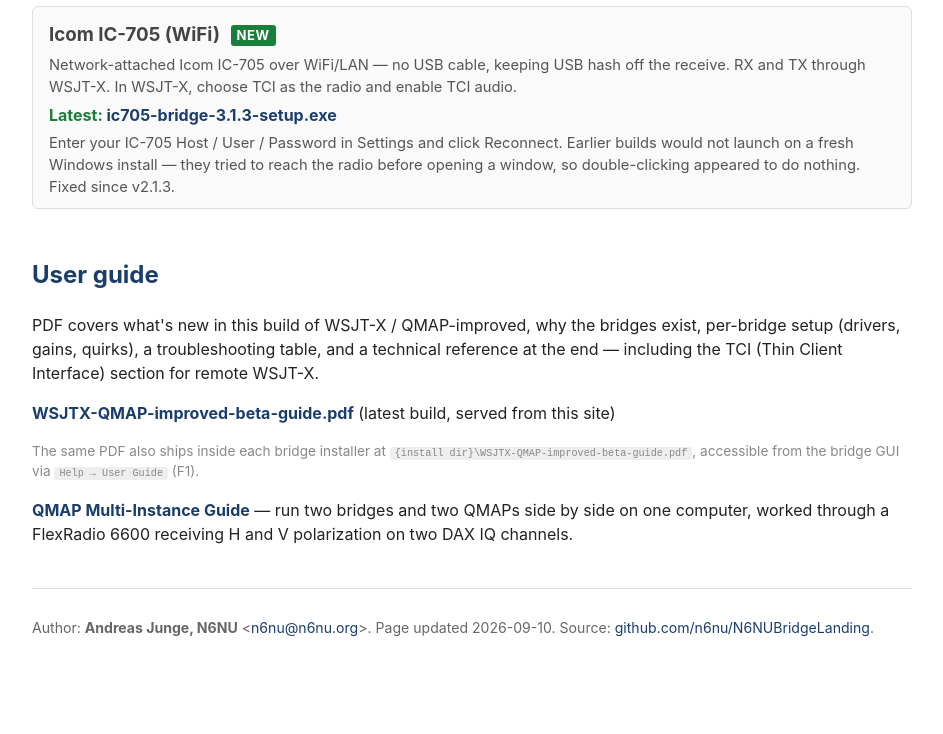
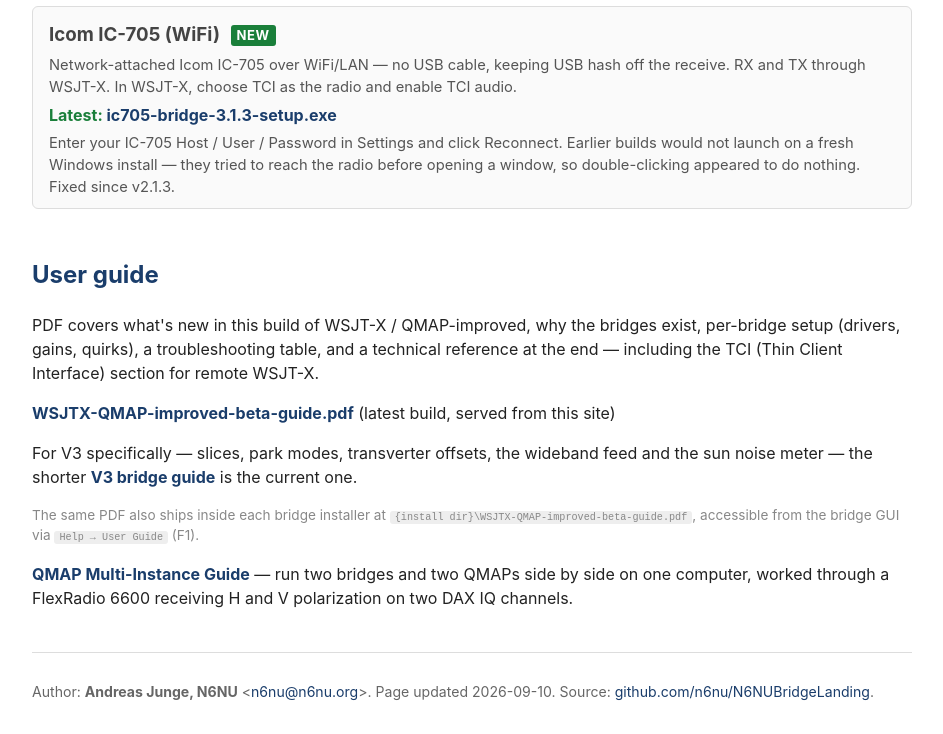
Before and after one commit to n6nu/N6NUBridgeLanding, a plain HTML site: page index.html in a window 1280 px wide. Shown: the part 3918-4652 px from the top of the page, without its empty margins (168-1111 px from the left). Before the commit the page ends 4588 px from the top, so only its background shows below. Drawn offline with Linux system fonts and the light colour scheme.

Commit message:
site: publish the updated V3 guide and link it
beta/V3-multislice-guide.pdf was a Jun 28 build - older than the Jul 27 copy
in the bridges repo, and both predated the park-mode and 2nd-slice defaults
that shipped since. Replaced with the rebuild from sdr-bridges 42f0985, and
linked from the User guide section, where it was not referenced at all.

Co-Authored-By: Claude Opus 5 <noreply@anthropic.com>

```diff
--- a/index.html
+++ b/index.html
@@ -280,6 +280,11 @@
   <a href="WSJTX-QMAP-improved-beta-guide.pdf"><b>WSJTX-QMAP-improved-beta-guide.pdf</b></a>
   (latest build, served from this site)
 </p>
+<p>
+  For V3 specifically &mdash; slices, park modes, transverter offsets, the wideband
+  feed and the sun noise meter &mdash; the shorter
+  <a href="beta/V3-multislice-guide.pdf"><b>V3 bridge guide</b></a> is the current one.
+</p>
 <p class="meta">
   The same PDF also ships inside each bridge installer at
   <code>{install dir}\WSJTX-QMAP-improved-beta-guide.pdf</code>, accessible from the
```
Also changed, not shown: 1 other file.
